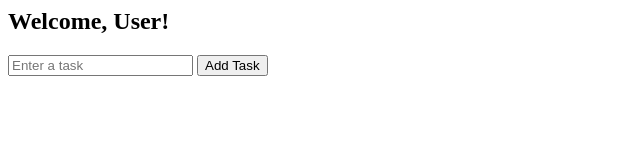
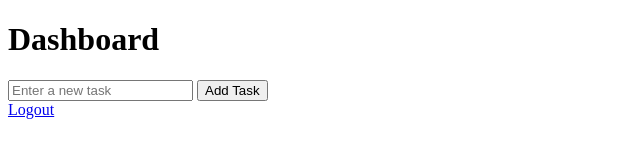
Before and after one commit to valentinowyhnel/vuln_analyse, a website: page dashbaord.html in a window 1280 px wide. Shown: the whole page, without its empty margins (0-640 px from the left). Drawn offline with Linux system fonts and the light colour scheme.

Commit message:
Update dashbaord.html

```diff
--- a/dashbaord.html
+++ b/dashbaord.html
@@ -1,8 +1,21 @@
-<div class="task-section">
-  <h2>Welcome, <span id="username">User</span>!</h2>
-  <form id="task-form">
-    <input type="text" id="task-input" placeholder="Enter a task" required>
-    <button type="submit">Add Task</button>
-  </form>
-  <ul id="task-list"></ul>
-</div>
+<!DOCTYPE html>
+<html lang="en">
+<head>
+  <meta charset="UTF-8">
+  <meta name="viewport" content="width=device-width, initial-scale=1.0">
+  <title>Dashboard</title>
+  <link rel="stylesheet" href="/public/styles.css">
+  <script src="/public/dashboard.js" defer></script>
+</head>
+<body>
+  <div class="container">
+    <h1>Dashboard</h1>
+    <div id="task-container"></div>
+    <form id="add-task-form">
+      <input type="text" id="task-input" placeholder="Enter a new task" required />
+      <button type="submit">Add Task</button>
+    </form>
+    <a href="/logout">Logout</a>
+  </div>
+</body>
+</html>
```
